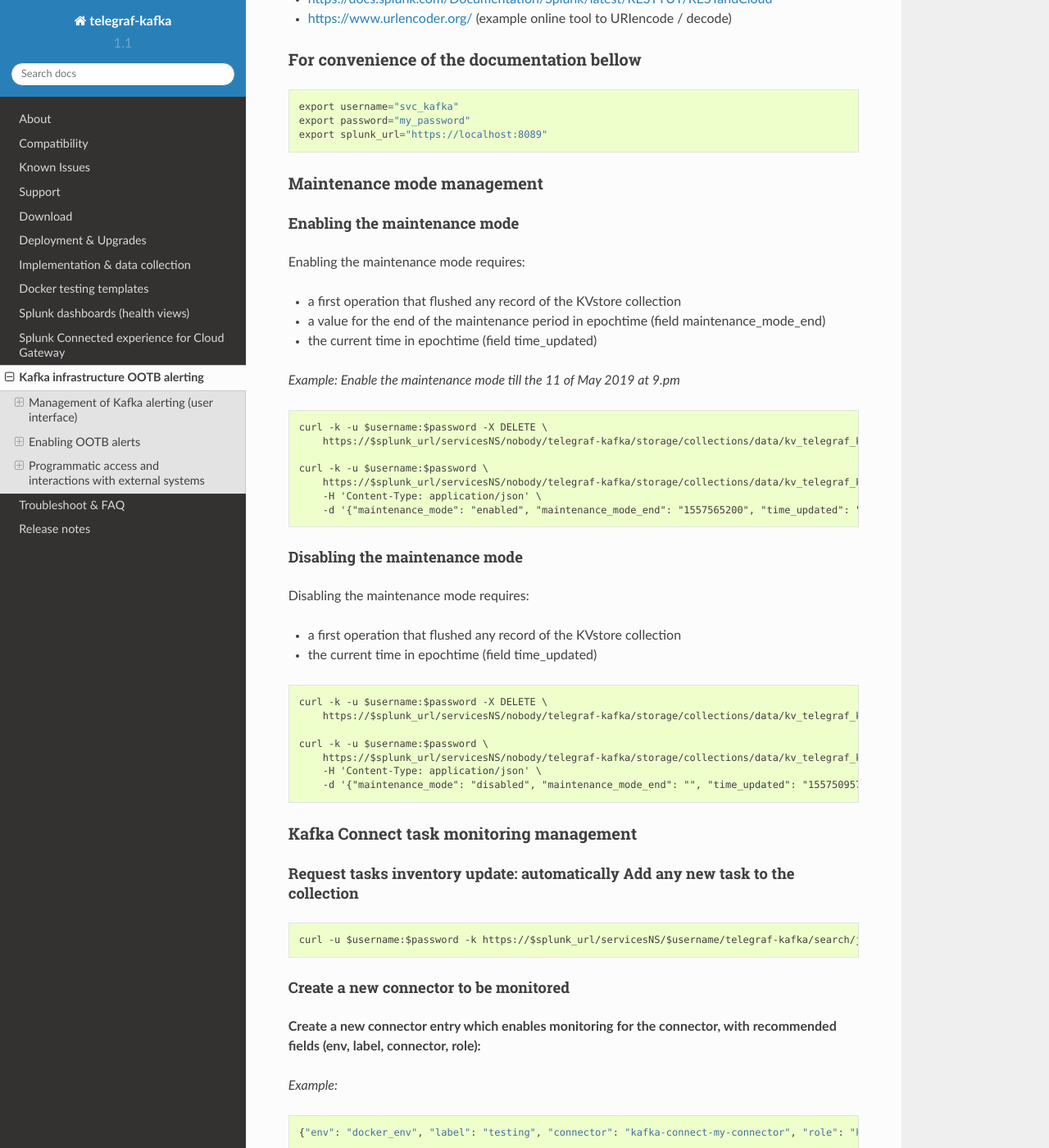
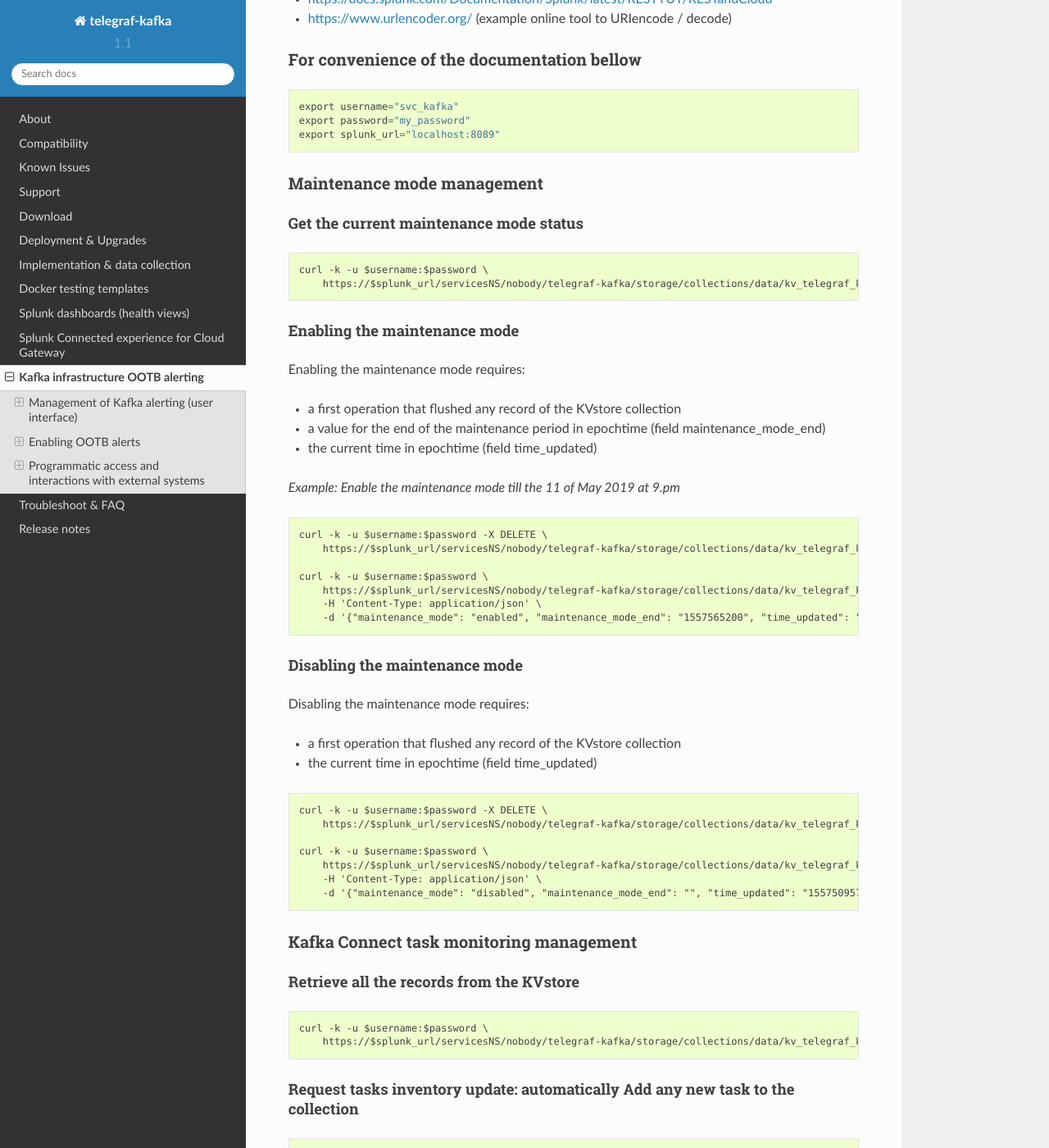
Before and after one commit to guilhemmarchand/telegraf-kafka, a Sphinx documentation site: the page built from docs/ootb_alerting.rst, in a window 1280 px wide and 1400 px high, scrolled down 17952 px. Shown: the whole window at 82% size. Built offline with Sphinx 7.4.7 and the Read the Docs theme 2.0.0, drawn with Linux system fonts in a browser that asks for light colours; some of the changed text lies outside the part shown.

Commit message:
Doc update

```diff
--- a/docs/ootb_alerting.rst
+++ b/docs/ootb_alerting.rst
@@ -473,10 +473,18 @@
 
     export username="svc_kafka"
     export password="my_password"
-    export splunk_url="https://localhost:8089"
+    export splunk_url="localhost:8089"
 
 Maintenance mode management
 ^^^^^^^^^^^^^^^^^^^^^^^^^^^
+
+Get the current maintenance mode status
+---------------------------------------
+
+::
+
+    curl -k -u $username:$password \
+        https://$splunk_url/servicesNS/nobody/telegraf-kafka/storage/collections/data/kv_telegraf_kafka_alerting_maintenance
 
 Enabling the maintenance mode
 -----------------------------
@@ -521,6 +529,14 @@
 Kafka Connect task monitoring management
 ^^^^^^^^^^^^^^^^^^^^^^^^^^^^^^^^^^^^^^^^
 
+Retrieve all the records from the KVstore
+-----------------------------------------
+
+::
+
+    curl -k -u $username:$password \
+        https://$splunk_url/servicesNS/nobody/telegraf-kafka/storage/collections/data/kv_telegraf_kafka_connect_tasks_monitoring
+
 Request tasks inventory update: automatically Add any new task to the collection
 --------------------------------------------------------------------------------
 
```
Also changed, not shown: other parts of docs/ootb_alerting.rst (+0 -8 lines).
